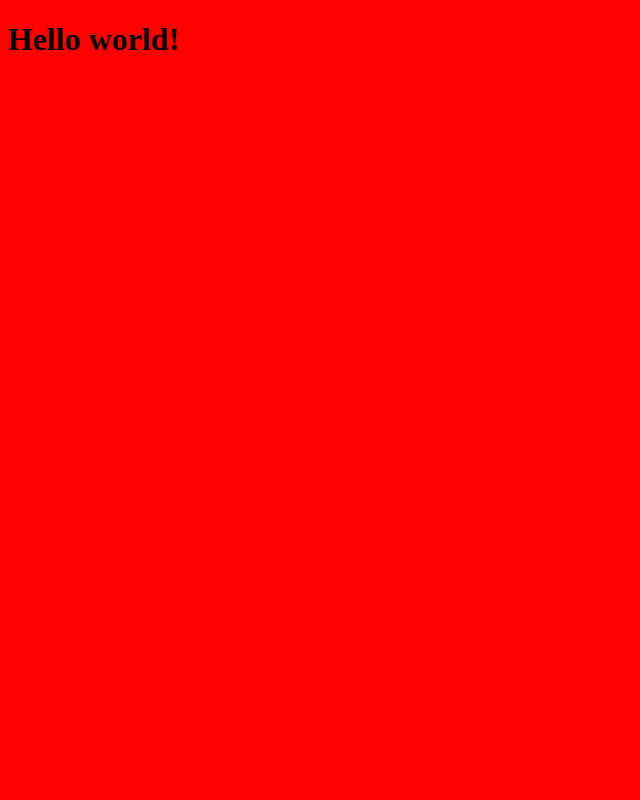
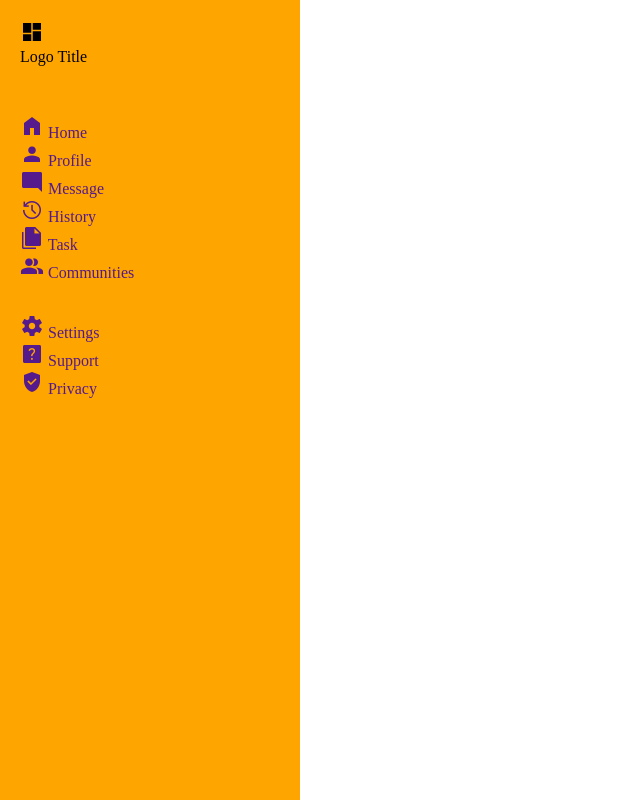
Before and after one commit to shakib1010/admin-dashboard-grid, a website: page index.html in a window 1280 px wide. Shown: the whole page, without its empty margins (0-640 px from the left). Drawn offline with nearby package versions, Linux system fonts and the light colour scheme.

Commit message:
Navigation markup competed.

```diff
--- a/index.html
+++ b/index.html
@@ -1,13 +1,102 @@
 <!DOCTYPE html>
 <html lang="en">
-<head>
-  <meta charset="UTF-8">
-  <meta http-equiv="X-UA-Compatible" content="IE=edge">
-  <meta name="viewport" content="width=device-width, initial-scale=1.0">
-  <link rel="stylesheet" href="styles/style.css">
-  <title>Admin Dashboard Grid</title>
-</head>
-<body>
-  <h1>Hello world!</h1>
-</body>
+  <head>
+    <meta charset="UTF-8" />
+    <meta http-equiv="X-UA-Compatible" content="IE=edge" />
+    <meta name="viewport" content="width=device-width, initial-scale=1.0" />
+    <link
+      rel="stylesheet"
+      href="https://fonts.googleapis.com/css2?family=Material+Symbols+Outlined:opsz,wght,FILL,GRAD@20..48,100..700,0..1,-50..200"
+    />
+    <link rel="stylesheet" href="styles/style.css" />
+    <title>Admin Dashboard Grid</title>
+  </head>
+  <body>
+    <div class="container dashboard">
+      <nav class="nav">
+        <div class="logo mb-large">
+          <span class="nav__link--icon material-symbols-outlined">
+            dashboard
+          </span>
+          <p class="logo__text">Logo Title</p>
+        </div>
+
+        <ul class="nav__list">
+          <li class="nav__item">
+            <a href="" class="nav__link">
+              <span class="nav__link--icon material-symbols-outlined"
+                >home</span
+              >
+              <span class="nav__link--text">Home</span>
+            </a>
+          </li>
+          <li class="nav__item">
+            <a href="" class="nav__link">
+              <span class="nav__link--icon material-symbols-outlined"
+                >person</span
+              >
+              <span class="nav__link--text">Profile</span>
+            </a>
+          </li>
+          <li class="nav__item">
+            <a href="" class="nav__link">
+              <span class="nav__link--icon material-symbols-outlined"
+                >mode_comment</span
+              >
+              <span class="nav__link--text">Message</span>
+            </a>
+          </li>
+          <li class="nav__item">
+            <a href="" class="nav__link">
+              <span class="nav__link--icon material-symbols-outlined"
+                >history</span
+              >
+              <span class="nav__link--text">History</span>
+            </a>
+          </li>
+          <li class="nav__item">
+            <a href="" class="nav__link">
+              <span class="nav__link--icon material-symbols-outlined"
+                >file_copy</span
+              >
+              <span class="nav__link--text">Task</span>
+            </a>
+          </li>
+          <li class="nav__item mb-large">
+            <a href="" class="nav__link">
+              <span class="nav__link--icon material-symbols-outlined"
+                >Group</span
+              >
+              <span class="nav__link--text">Communities</span>
+            </a>
+          </li>
+
+          <li class="nav__item">
+            <a href="" class="nav__link">
+              <span class="nav__link--icon material-symbols-outlined"
+                >settings</span
+              >
+              <span class="nav__link--text">Settings</span>
+            </a>
+          </li>
+
+          <li class="nav__item">
+            <a href="" class="nav__link">
+              <span class="nav__link--icon material-symbols-outlined"
+                >help_center</span
+              >
+              <span class="nav__link--text">Support</span>
+            </a>
+          </li>
+          <li class="nav__item">
+            <a href="" class="nav__link">
+              <span class="nav__link--icon material-symbols-outlined"> verified_user </span>
+              <span class="nav__link--text">Privacy</span>
+            </a>
+          </li>
+        </ul>
+      </nav>
+      <main></main>
+    </div>
+  </body>
 </html>
--- /dev/null
+++ b/sass/component/_navigation.scss
@@ -0,0 +1,21 @@
+@use "../util/" as u;
+.nav {
+  background: orange;
+  display: flex;
+  flex-direction: column;
+  padding: u.rem(20);
+
+  &__list {
+    margin: 0;
+    padding: 0;
+    list-style-type: none;
+  }
+
+  &__item {
+
+  }
+
+  &__link {
+    // text-decoration: none;
+  }
+}
--- /dev/null
+++ b/sass/component/index.scss
@@ -0,0 +1 @@
+@forward "navigation";
--- /dev/null
+++ b/sass/globals/_boylerplate.scss
@@ -0,0 +1,35 @@
+@use "../util/" as u;
+
+html {
+  font-size: 100%;
+  box-sizing: border-box;
+}
+
+*,
+*::before,
+*::after {
+  box-sizing: inherit;
+}
+
+body {
+  padding: 0;
+  margin: 0;
+}
+
+.container {
+  max-width: u.rem(1440);
+}
+
+// Google fonts style
+.material-symbols-outlined {
+  font-variation-settings:
+  'FILL' 1,
+  'wght' 400,
+  'GRAD' 0,
+  'opsz' 48
+}
+
+// Links Default style
+a:link, a:visited {
+  text-decoration: none;
+}
--- /dev/null
+++ b/sass/globals/_classes.scss
@@ -0,0 +1,12 @@
+@use "../util/" as u;
+.mb-small {
+  margin-bottom: (16);
+}
+
+.mb-medium {
+  margin-bottom: u.rem(24);
+}
+
+.mb-large {
+  margin-bottom: u.rem(32);
+}
--- /dev/null
+++ b/sass/globals/_typography.scss
@@ -0,0 +1,11 @@
+// Import fonts
+
+// Default styles
+h1,
+h2,
+h3,
+h4,
+h5,
+p {
+  margin-top: 0;
+}
--- /dev/null
+++ b/sass/globals/index.scss
@@ -0,0 +1,4 @@
+@forward "custom-property";
+@forward "boylerplate";
+@forward "typography";
+@forward "classes";
--- a/sass/main.scss
+++ b/sass/main.scss
@@ -1,3 +1,3 @@
-body {
-  background-color: red;
-}
+@forward "globals";
+@forward "pages/";
+@forward "component";
--- /dev/null
+++ b/sass/pages/_dashboard.scss
@@ -0,0 +1,7 @@
+@use "../util/" as u;
+
+.dashboard {
+  display: grid;
+  grid-template-columns: u.rem(300) 1fr;
+  height: 100vh;
+}
--- /dev/null
+++ b/sass/pages/index.scss
@@ -0,0 +1 @@
+@forward "dashboard";
--- /dev/null
+++ b/sass/util/_breakpoints.scss
@@ -0,0 +1,25 @@
+// 640px, 1150px, 1400px
+$breakpoints-up: (
+  "medium": "40em",
+  "large": "71.875em",
+  "xlarge": "87.5em",
+);
+
+// 639px, 1149px, 1399px
+$breakpoints-down: (
+  "small": "39.9375em",
+  "medium": "71.8125em",
+  "large": "87.4375em",
+);
+
+@mixin breakpoint($size) {
+  @media (min-width: map-get($breakpoints-up, $size)) {
+    @content;
+  }
+}
+
+@mixin breakpoint-down($size) {
+  @media (max-width: map-get($breakpoints-down, $size)) {
+    @content;
+  }
+}
--- /dev/null
+++ b/sass/util/_functions.scss
@@ -0,0 +1,6 @@
+@use "sass:math";
+
+// Source: https://css-tricks.com/snippets/sass/px-to-em-functions/
+@function rem($pixels, $context: 16) {
+	@return (math.div($pixels, $context)) * 1rem;
+}
--- /dev/null
+++ b/sass/util/index.scss
@@ -0,0 +1,3 @@
+@forward "variables";
+@forward "breakpoints";
+@forward "functions";
```
Also changed, not shown: sass/globals/_custom-property.scss (added), sass/util/_variables.scss (added), styles/style.css, 1 other file.
